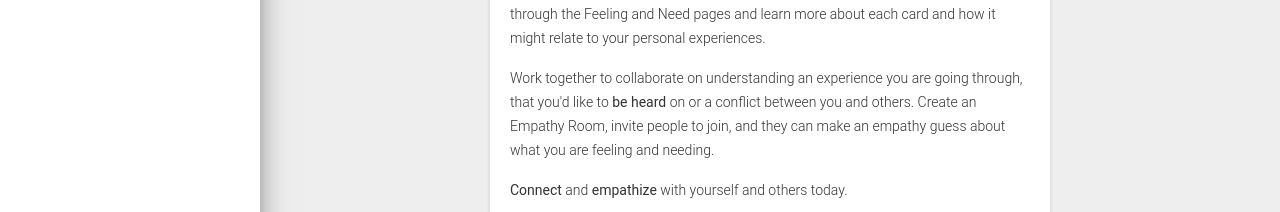
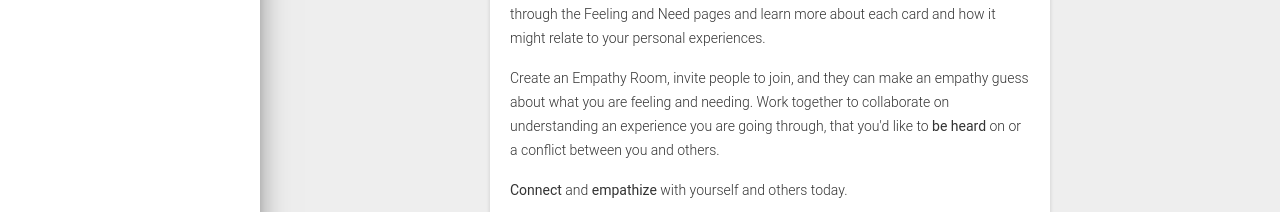
Before and after one commit to itsybits-xyz/ineedempathy, a React (Create React App) app in the folder frontend/: page / in a window 1280 px wide. Shown: the part 519-731 px from the top of the page. Built offline with nearby package versions, Linux system fonts and the light colour scheme; no server answers.

Commit message:
Update homepage instructions.

```diff
--- a/frontend/src/views/Home.tsx
+++ b/frontend/src/views/Home.tsx
@@ -36,11 +36,11 @@ export const Home: FC = () => {
               your personal experiences.
             </p>
             <p>
-              Work together to collaborate on understanding an experience you
-              are going through, that you'd like to <strong>be heard</strong>{' '}
-              on or a conflict between you and others. Create an Empathy Room,
-              invite people to join, and they can make an empathy guess about
-              what you are feeling and needing.
+              Create an Empathy Room, invite people to join, and they can make
+              an empathy guess about what you are feeling and needing. Work
+              together to collaborate on understanding an experience you are
+              going through, that you'd like to <strong>be heard</strong>{' '}
+              on or a conflict between you and others.
             </p>
             <p>
               <strong>Connect</strong> and <strong>empathize</strong> with{' '}
```
